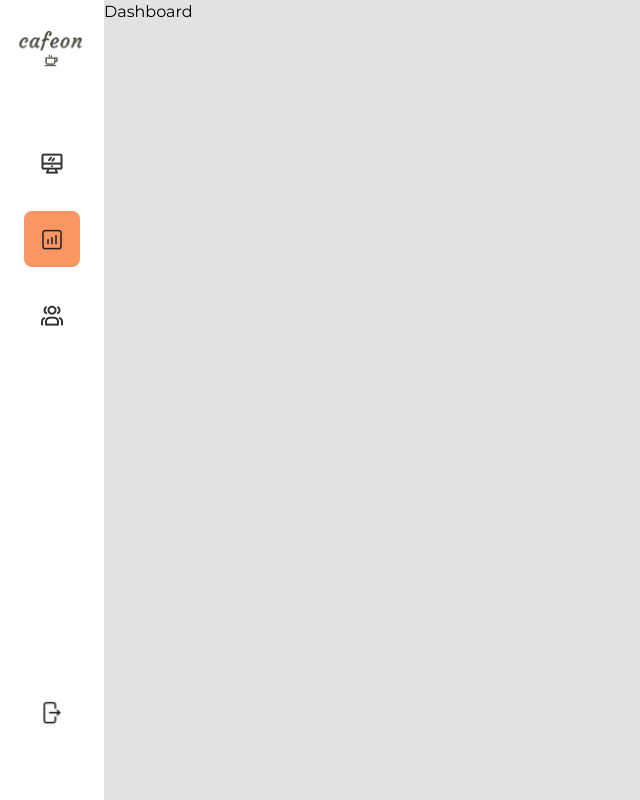
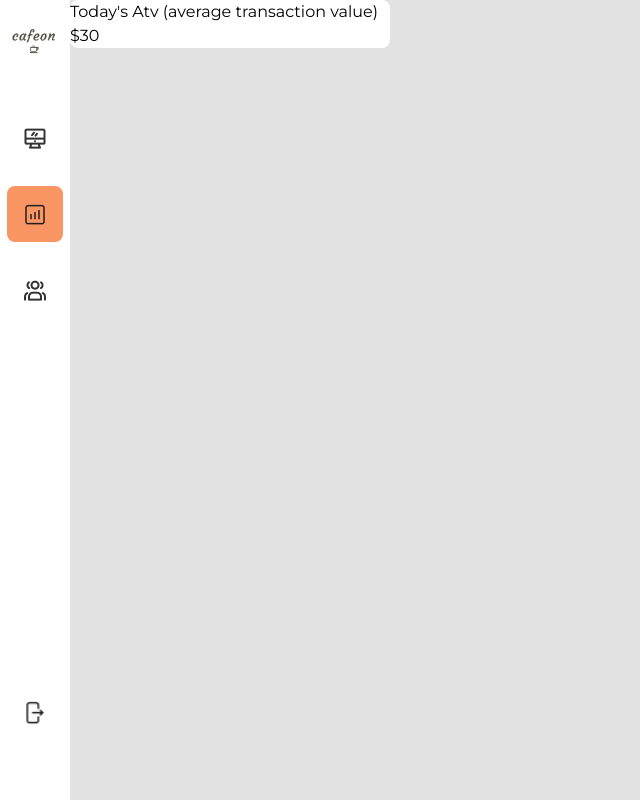
Before and after one commit to clarencepanto/cafeon-frontend, a React (Vite) app: page /dashboard in a window 1280 px wide. Shown: the whole page, without its empty margins (0-640 px from the left). Built offline with nearby package versions, Linux system fonts and the light colour scheme.

Commit message:
initial commit dashboard and insight hook up

```diff
--- /dev/null
+++ b/src/components/DashboardWidgets.jsx
@@ -0,0 +1,10 @@
+function DashboardWidgets() {
+  return (
+    <section className="w-[320px] h-[242] rounded-lg bg-white">
+      <h3>Today's Atv (average transaction value)</h3>
+      <p>$30</p>
+    </section>
+  );
+}
+
+export default DashboardWidgets;
--- a/src/components/Navbar.jsx
+++ b/src/components/Navbar.jsx
@@ -10,13 +10,9 @@ import clsx from "clsx";
 
 function Navbar() {
   return (
-    <nav className=" w-[104px] bg-white h-screen flex flex-col items-center relative">
-      <div>
-        <img
-          src={cafeonLogo}
-          alt="cafeonLogo"
-          className="w-[103px] h-[103px]"
-        />
+    <nav className=" w-[70px] bg-white h-screen flex flex-col items-center relative">
+      <div className="md:h-[70px] md:w-[70px] md:mt-2">
+        <img src={cafeonLogo} alt="cafeonLogo" className="w-[70px] h-[70px]" />
       </div>
       <section className="mt-8 flex flex-col">
         <ul className="flex flex-col gap-5 text-center">
--- a/src/pages/Dashboard.jsx
+++ b/src/pages/Dashboard.jsx
@@ -1,7 +1,11 @@
-import React from "react";
+import DashboardWidgets from "../components/DashboardWidgets";
 
 function Dashboard() {
-  return <div>Dashboard</div>;
+  return (
+    <div>
+      <DashboardWidgets />
+    </div>
+  );
 }
 
 export default Dashboard;
```
